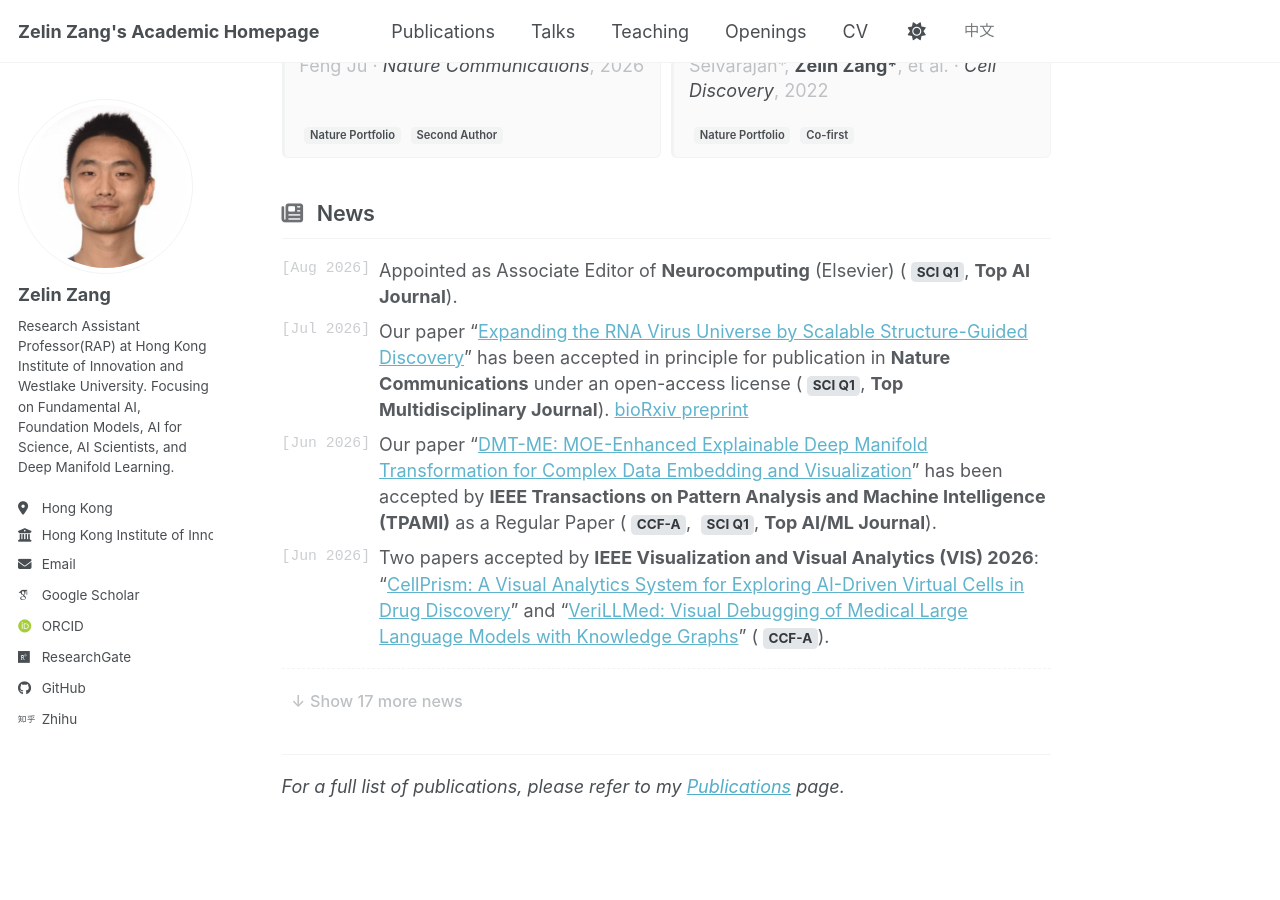
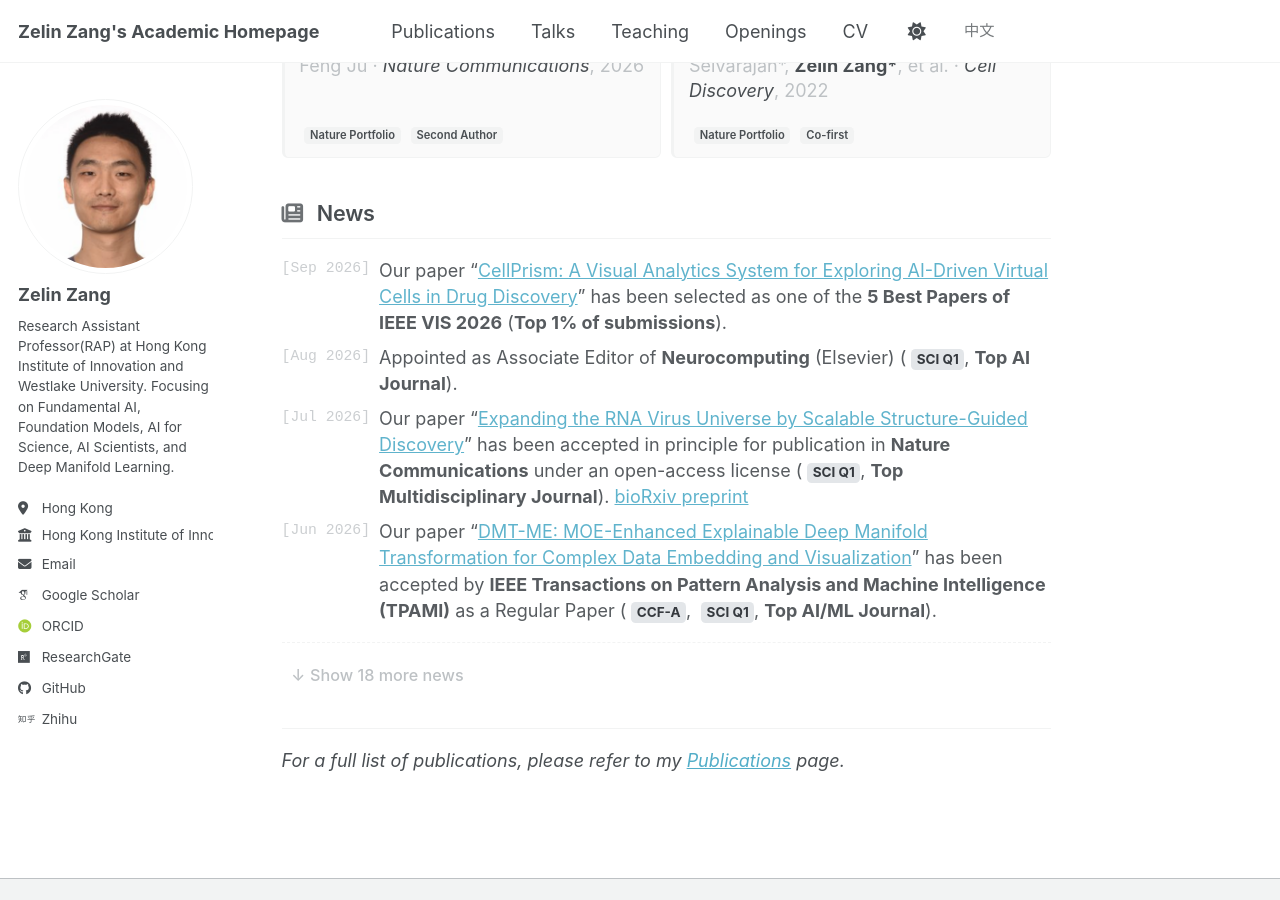
Before and after one commit to zangzelin/zangzelin.github.io, a Jekyll site: the page built from _pages/about.md, in a window 1280 px wide and 900 px high, scrolled down 3816 px. Built offline with Jekyll 4.4.1, drawn with Linux system fonts in a browser that asks for light colours; some web fonts are replaced; a script bundle is joined from its source files by our own code; library files that are not in the unit come from our copies.

Commit message:
Add IEEE VIS 2026 Best Paper Award news for CellPrism

```diff
--- a/_data/news.yml
+++ b/_data/news.yml
@@ -1,3 +1,5 @@
+- date: "Sep 2026"
+  text: 'Our paper "[CellPrism: A Visual Analytics System for Exploring AI-Driven Virtual Cells in Drug Discovery](/publication/2026-vis-cellprism)" has been selected as one of the **5 Best Papers of IEEE VIS 2026** (**Top 1% of submissions**).'
 - date: "Aug 2026"
   text: 'Appointed as Associate Editor of **Neurocomputing** (Elsevier) (<span class="badge">SCI Q1</span>, **Top AI Journal**).'
 - date: "Jul 2026"
--- a/_data/news_zh.yml
+++ b/_data/news_zh.yml
@@ -1,3 +1,5 @@
+- date: "Sep 2026"
+  text: '我们的论文 "[CellPrism: A Visual Analytics System for Exploring AI-Driven Virtual Cells in Drug Discovery](/publication/2026-vis-cellprism)" 入选 **IEEE VIS 2026 五篇最佳论文**（**投稿论文前 1%**）。'
 - date: "Aug 2026"
   text: '获聘为 **Neurocomputing**（Elsevier）期刊副编 (<span class="badge">SCI Q1</span>, **顶级 AI 期刊**)。'
 - date: "Jul 2026"
--- a/_publications/CellPrism.md
+++ b/_publications/CellPrism.md
@@ -4,7 +4,7 @@ collection: publications
 category: conferences
 author_role: coauthor
 permalink: /publication/2026-vis-cellprism
-excerpt: 'Chuhan Shi, Zijian Guo, <b>Zelin Zang</b>, Chengbo Zheng, Ding Ding, Rui Sheng, <i>IEEE Visualization and Visual Analytics (VIS)</i>, 2026, <span class="badge">CCF-A</span>, <span class="badge">Conditional Acceptance</span>'
+excerpt: 'Chuhan Shi, Zijian Guo, <b>Zelin Zang</b>, Chengbo Zheng, Ding Ding, Rui Sheng, <i>IEEE Visualization and Visual Analytics (VIS)</i>, 2026, <span class="badge">CCF-A</span>, <span class="badge">Best Paper Award</span>'
 date: 2026-03-31
 venue: 'IEEE Visualization and Visual Analytics (VIS)'
 paperurl: 'https://arxiv.org/abs/2608.01669'
```
